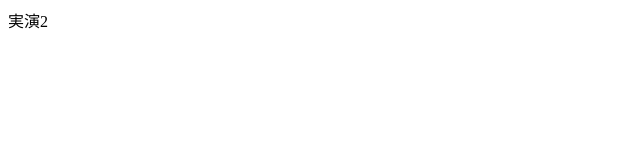
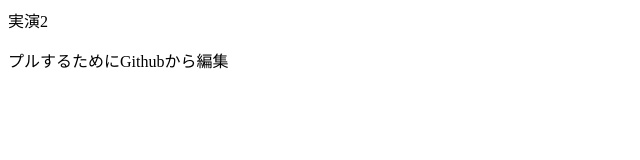
Before and after one commit to uchida725/git-test2, a plain HTML site: page index.html in a window 1280 px wide. Shown: the whole page, without its empty margins (0-640 px from the left). Drawn offline with Linux system fonts and the light colour scheme.

Commit message:
Update index.html

```diff
--- a/index.html
+++ b/index.html
@@ -1 +1,2 @@
 <p>実演2</p>
+<p>プルするためにGithubから編集</p>
```
